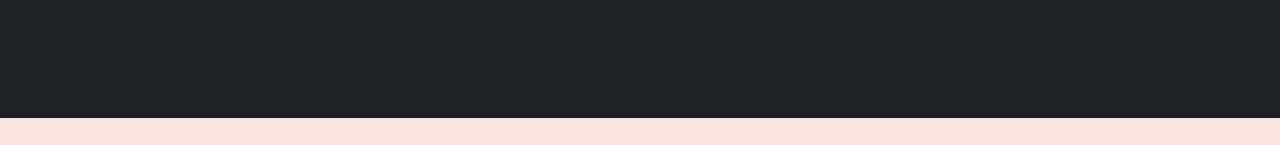
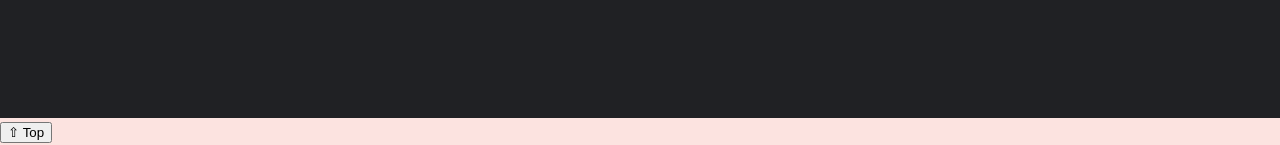
Before and after one commit to PetricaH/sweetWebsite, a plain HTML site: page index.html in a window 1280 px wide. Shown: the part 5146-5291 px from the top of the page. Before the commit the page ends 5264 px from the top, so only its background shows below. Drawn offline with nearby package versions, Linux system fonts and the light colour scheme.

Commit message:
Go To Top Button index.html

```diff
--- a/index.html
+++ b/index.html
@@ -416,6 +416,9 @@
 
     </footer>
 
+	<button onclick="goToTop()" id="goToTopBtn" title="Go to Top">&#8679; Top</button>
+
+
 
 <script src="https://kit.fontawesome.com/1efbe1aa2f.js" crossorigin="anonymous"></script>
 <script src="script.js"></script>
```
